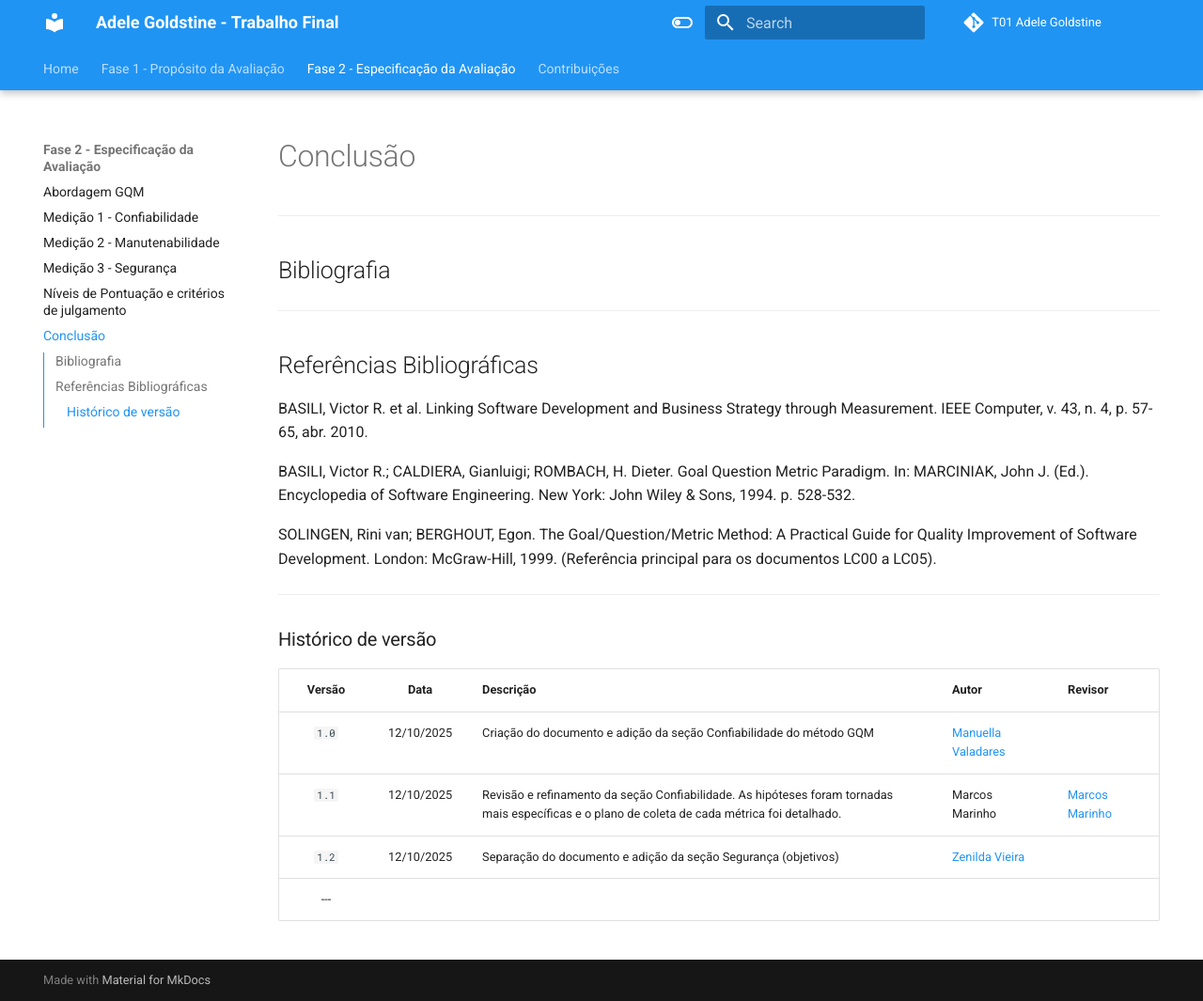
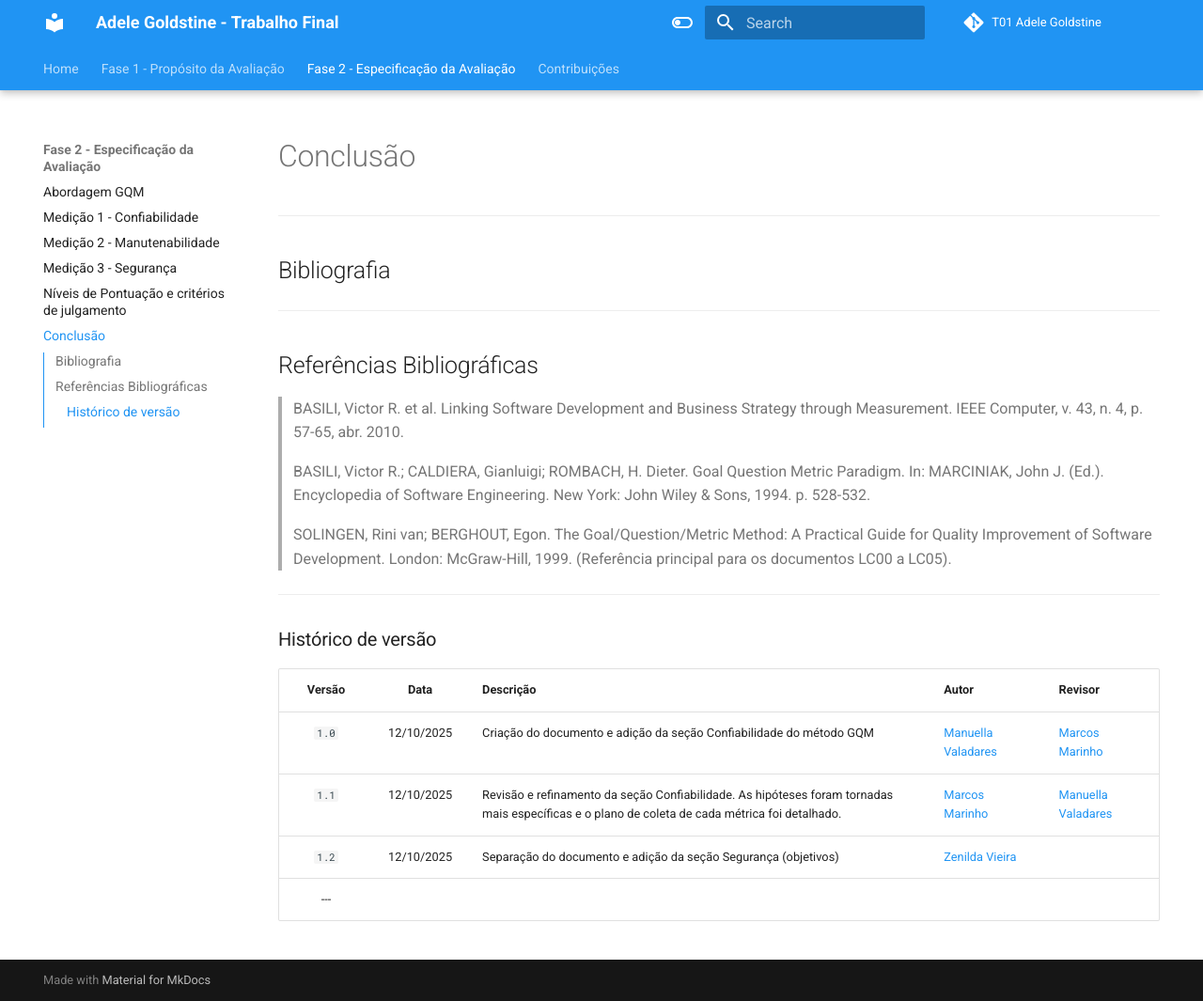
Before and after one commit to FCTE-Qualidade-de-Software-1/2025-2_T01_ADELE-GOLDSTINE, an MkDocs documentation site: the page built from docs/fase_2/conclusao.md, in a window 1280 px wide and 1065 px high. Shown: the whole window at 94% size. Built offline with MkDocs 1.6.1 and Material for MkDocs 9.7.7, drawn with Linux system fonts in a browser that asks for light colours; comment, search, counter and statistics services are not loaded.

Commit message:
docs: ajustando a conclução e adicionando revisor

```diff
--- a/docs/fase_2/conclusao.md
+++ b/docs/fase_2/conclusao.md
@@ -12,11 +12,11 @@
 
 ## Referências Bibliográficas
 
-BASILI, Victor R. et al. Linking Software Development and Business Strategy through Measurement. IEEE Computer, v. 43, n. 4, p. 57-65, abr. 2010.
+> BASILI, Victor R. et al. Linking Software Development and Business Strategy through Measurement. IEEE Computer, v. 43, n. 4, p. 57-65, abr. 2010.
 
-BASILI, Victor R.; CALDIERA, Gianluigi; ROMBACH, H. Dieter. Goal Question Metric Paradigm. In: MARCINIAK, John J. (Ed.). Encyclopedia of Software Engineering. New York: John Wiley & Sons, 1994. p. 528-532.
+> BASILI, Victor R.; CALDIERA, Gianluigi; ROMBACH, H. Dieter. Goal Question Metric Paradigm. In: MARCINIAK, John J. (Ed.). Encyclopedia of Software Engineering. New York: John Wiley & Sons, 1994. p. 528-532.
 
-SOLINGEN, Rini van; BERGHOUT, Egon. The Goal/Question/Metric Method: A Practical Guide for Quality Improvement of Software Development. London: McGraw-Hill, 1999. (Referência principal para os documentos LC00 a LC05).
+> SOLINGEN, Rini van; BERGHOUT, Egon. The Goal/Question/Metric Method: A Practical Guide for Quality Improvement of Software Development. London: McGraw-Hill, 1999. (Referência principal para os documentos LC00 a LC05).
 
 ---
 
@@ -24,7 +24,7 @@ SOLINGEN, Rini van; BERGHOUT, Egon. The Goal/Question/Metric Method: A Practical
 
 | Versão |    Data    | Descrição                                                                     | Autor                                                  | Revisor                                               |
 | :----: | :--------: | :---------------------------------------------------------------------------- | :----------------------------------------------------- | :---------------------------------------------------- |
-| `1.0`  | 12/10/2025 | Criação do documento e adição da seção Confiabilidade do método GQM | [Manuella Valadares](https://github.com/manuvaladares)         |       |
-| `1.1` | 12/10/2025 | Revisão e refinamento da seção Confiabilidade. As hipóteses foram tornadas mais específicas e o plano de coleta de cada métrica foi detalhado. | Marcos Marinho | [Marcos Marinho](https://github.com/devMarcosVM) |
+| `1.0`  | 12/10/2025 | Criação do documento e adição da seção Confiabilidade do método GQM | [Manuella Valadares](https://github.com/manuvaladares)         |  [Marcos Marinho](https://github.com/devMarcosVM)     |
+| `1.1` | 12/10/2025 | Revisão e refinamento da seção Confiabilidade. As hipóteses foram tornadas mais específicas e o plano de coleta de cada métrica foi detalhado. |  [Marcos Marinho](https://github.com/devMarcosVM) |[Manuella Valadares](https://github.com/manuvaladares) |
 | `1.2`  | 12/10/2025 | Separação do documento e adição da seção Segurança (objetivos)  | [Zenilda Vieira](https://github.com/ZenildaVieira)         |       |
 ---
```
Also changed, not shown: docs/fase_2/Confiabilidade.md (+1 -2 lines).
